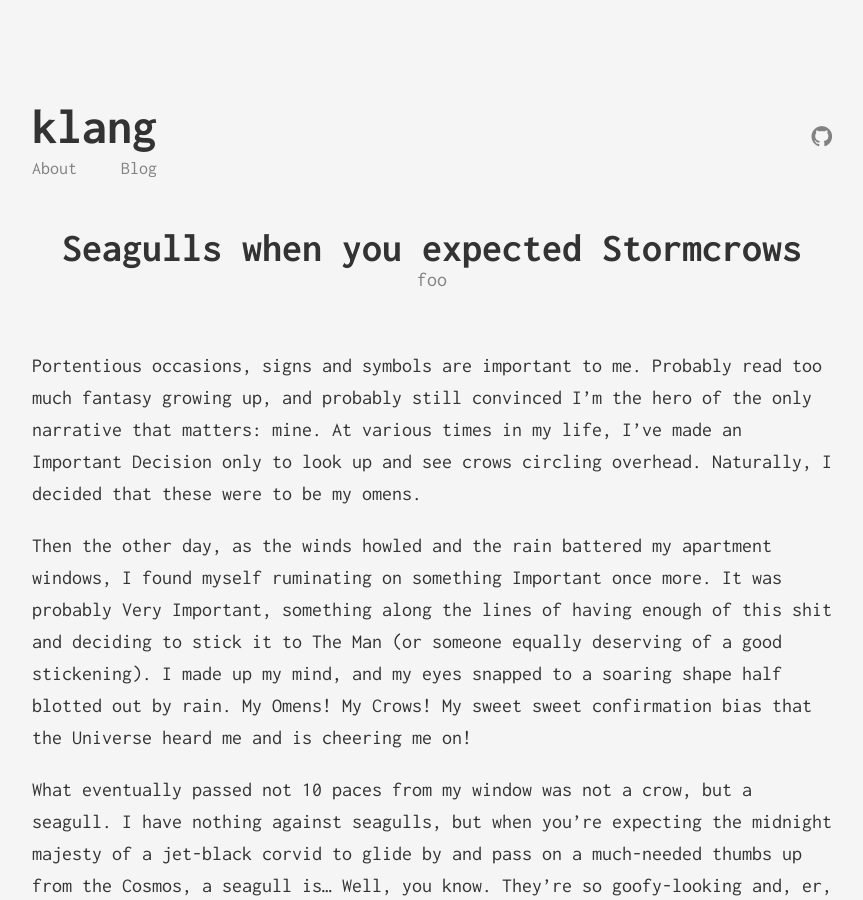
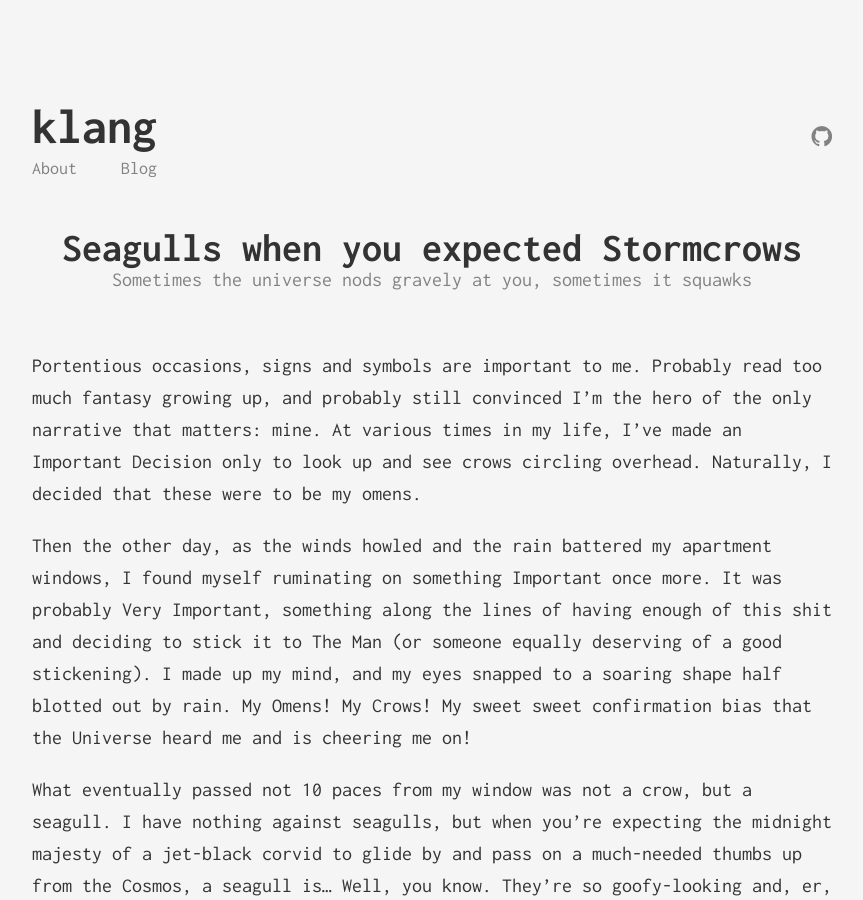
Before and after one commit to jetk/jetk.github.io, a Jekyll site: the page built from _posts/2020-04-28-seagulls.markdown, in a window 1280 px wide and 900 px high. Shown: the whole window, without its empty margins (208-1071 px from the left). Built offline with Jekyll 4.4.1, drawn with Linux system fonts in a browser that asks for light colours.

Commit message:
updated some styling and corrected typo

```diff
--- a/_posts/2020-04-28-seagulls.markdown
+++ b/_posts/2020-04-28-seagulls.markdown
@@ -1,7 +1,7 @@
 ---
 layout: post
 title:  "Seagulls when you expected Stormcrows"
-subtitle: "foo"
+subtitle: "Sometimes the universe nods gravely at you, sometimes it squawks"
 date:   2020-04-28 16:24:35 +0100
 categories: life
 ---
```
